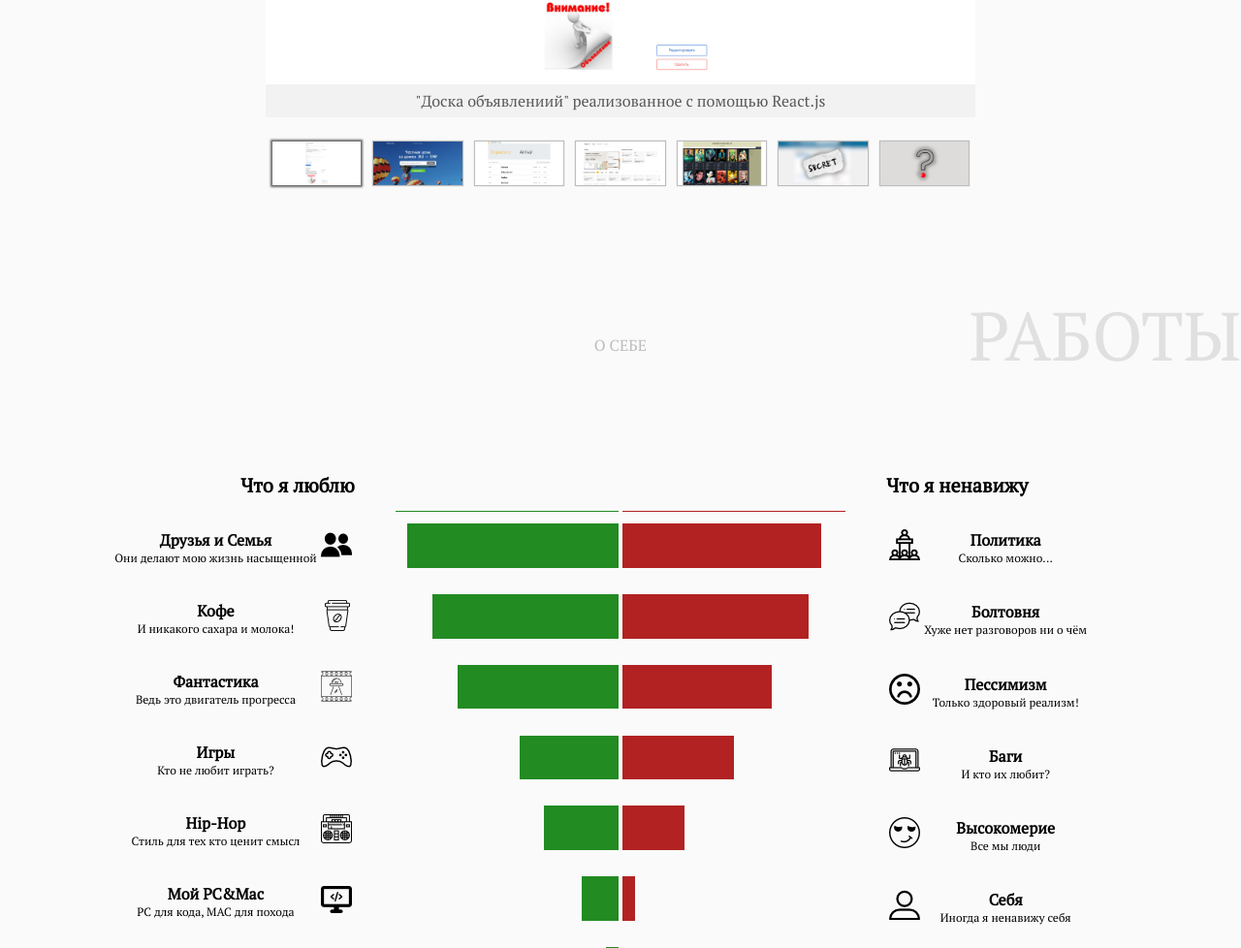
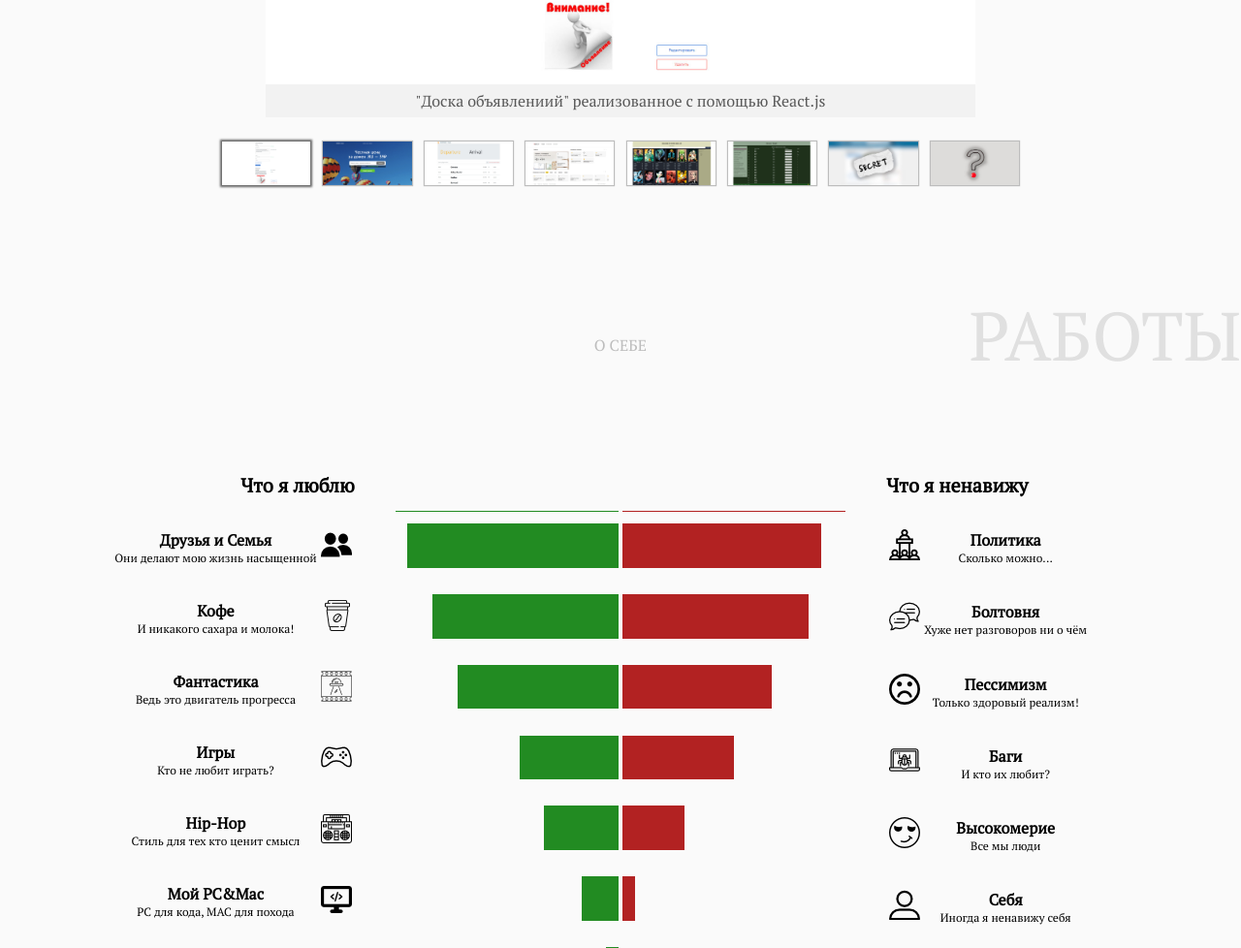
Before and after one commit to gusssar/gusssar.github.io, a plain HTML site: page index.html in a window 1280 px wide. Shown: the part 2787-3765 px from the top of the page at 97% size. Drawn offline with nearby package versions, Linux system fonts and the light colour scheme; a script that the page names is missing.

Commit message:
add simple-shop

```diff
--- a/index.html
+++ b/index.html
@@ -501,6 +501,11 @@
                                          src="img/jpg/w2560/superheroes.jpg"
                                          data-path="https://github.com/gusssar/superheroes"
                                          title='Список Супергероев реализованный с помощью React.js и Redux'></a>
+                                <a href="img/jpg/w2560/simple_shop.jpg">
+                                    <img alt="SuperHero List"
+                                        src="img/jpg/w2560/simple_shop.jpg"
+                                        data-path="https://github.com/gusssar/simple-shop"
+                                        title='Реализация онлайн-магазина реализованный с помощью React.js и Redux'></a>
                                 <a href="img/jpg/w2560/secret_page.jpg">
                                     <img alt="Личный проект"
                                          src="img/jpg/w2560/secret_page.jpg"
```
Also changed, not shown: img/jpg/w2560/simple_shop.jpg (added).
